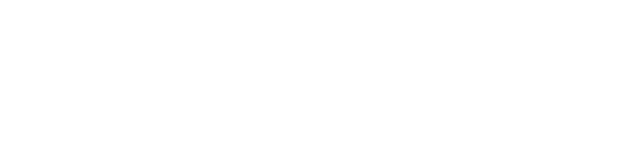
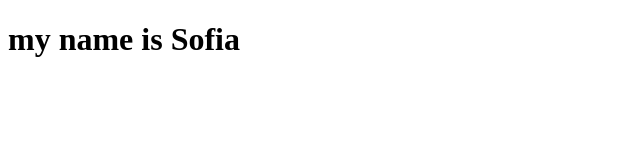
Before and after one commit to sofiarocher/first-github-project, a plain HTML site: page index.html in a window 1280 px wide. Shown: the whole page, without its empty margins (0-640 px from the left). Drawn offline with Linux system fonts and the light colour scheme.

Commit message:
name added

```diff
--- a/index.html
+++ b/index.html
@@ -7,6 +7,6 @@
     <title>first project</title>
 </head>
 <body>
-
+    <h1>my name is Sofia</h1>
 </body>
 </html>
```
